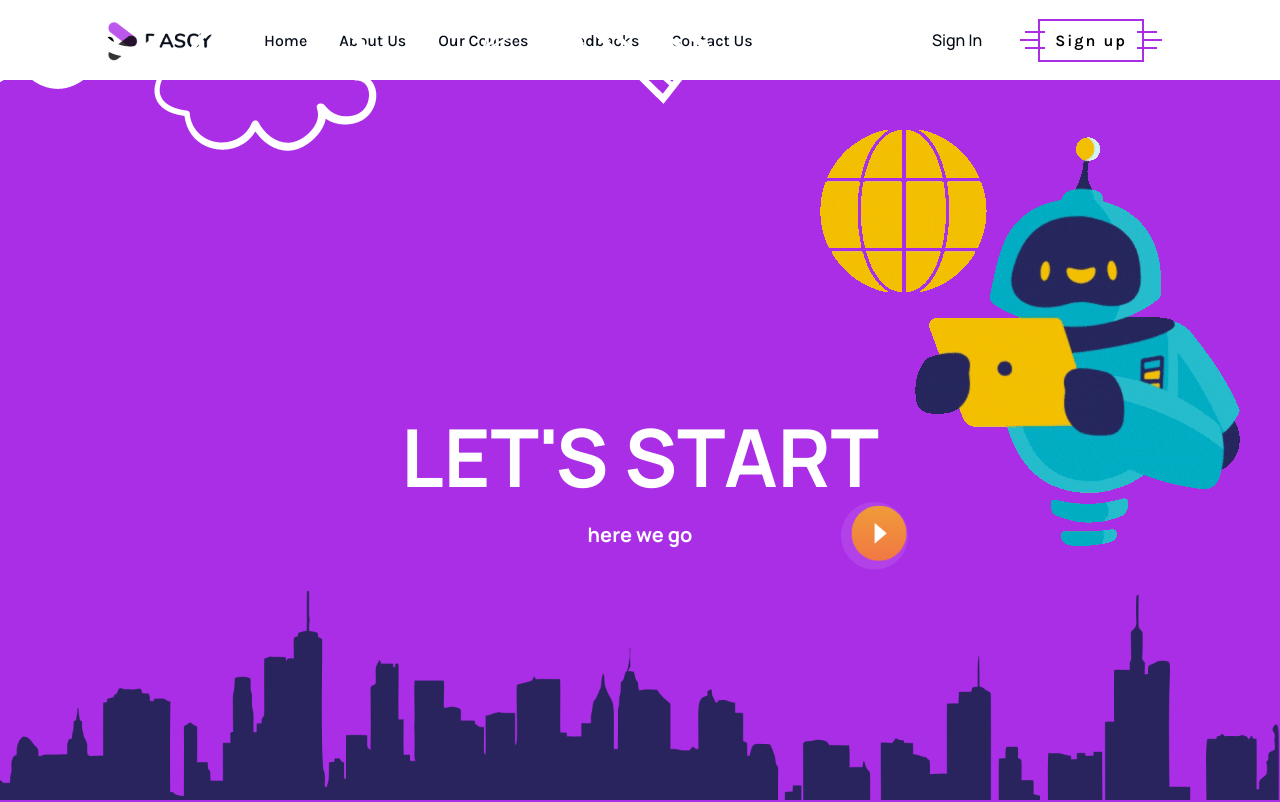
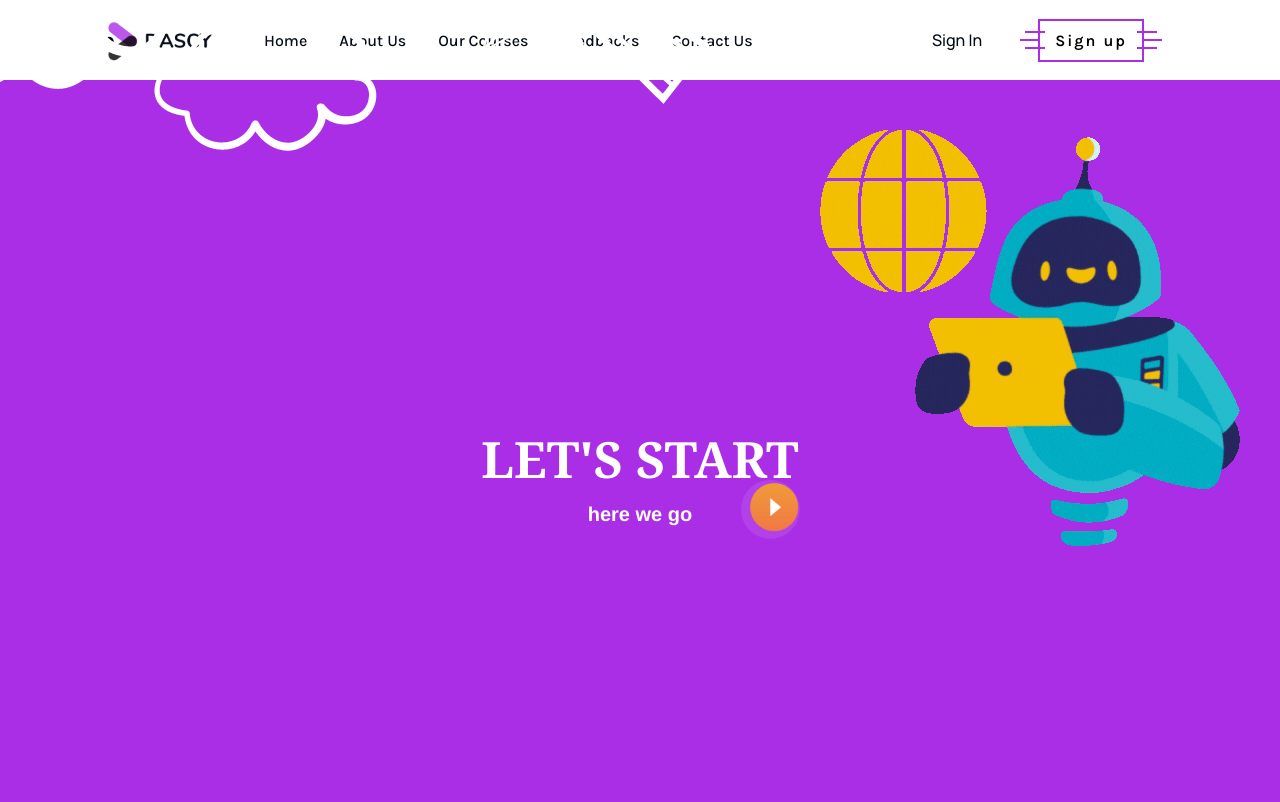
Before and after one commit to chaima1111/Dascy-platform, a React (Create React App) app in the folder dascy_frontend/: page /post/1 in a window 1280 px wide. Shown: the top 802 px of the page. Built offline with nearby package versions, Linux system fonts and the light colour scheme.

Commit message:
adding necessary modification

```diff
--- a/dascy_frontend/package.json
+++ b/dascy_frontend/package.json
@@ -25,13 +25,11 @@
     "react": "^18.2.0",
     "react-chartjs-2": "^5.2.0",
     "react-dom": "^18.2.0",
-    "react-icons": "^5.1.0",
-    "react-router-dom": "^6.22.3",
     "react-icons": "^5.0.1",
     "react-native-svg": "^15.2.0",
     "react-pro-sidebar": "^0.7.1",
     "react-router-dom": "^6.23.0",
-    "react-scripts": "5.0.1",
+    "react-scripts": "^5.0.1",
     "recharts": "^2.12.6",
     "web-vitals": "^2.1.4",
     "yup": "^1.4.0"
--- a/dascy_frontend/src/Pages/FirstPage/FirstPage.jsx
+++ b/dascy_frontend/src/Pages/FirstPage/FirstPage.jsx
@@ -19,7 +19,6 @@ const FirstPage = () => {
 
           <div className="dascy__firstPage-content__startbuttom-img">
             <Link to="/chapterOne">
-              {" "}
               <img src={startButtomImage} alt="startbuttom" />
             </Link>
           </div>
--- a/dascy_frontend/src/Pages/FirstPage/firstPage.css
+++ b/dascy_frontend/src/Pages/FirstPage/firstPage.css
@@ -27,16 +27,16 @@
 
 .dascy__firstPage-content h1 {
   font-weight: bold;
-  font-size: 80px;
+  font-size: 50px;
   margin-bottom: 10px;
-  font-family: var(--font-family);
+  font-family:Georgia, 'Times New Roman', Times, serif;
 }
 
 .dascy__firstPage-content h2 {
   font-weight: smaller;
   font-size: 20px;
   margin-bottom: 10px;
-  font-family: var(--font-family);
+  font-family:'Franklin Gothic Medium', 'Arial Narrow', Arial, sans-serif;
 }
 
 .dascy__firstPage-images__robot-img {
@@ -60,8 +60,8 @@
 }
 
 .dascy__firstPage-images__city-img {
-  opacity: 0; /* L'image est initialement invisible */
-  animation: fadeInFromBottom 2s forwards; /* Animation pour faire apparaître l'image */
+  opacity: 0;
+  animation: fadeInFromBottom 2s forwards;
   position: fixed;
   bottom: 0;
   left: 0;
@@ -69,14 +69,17 @@
 }
 
 .dascy__firstPage-content__startbuttom-img {
-
+  margin-left: 60px;
   position: absolute;
-  left: 440px;
+  left: 200px;
+  margin-top: -45px;
   top: 100px;
   cursor: pointer;
+  display: inline-block;
+  vertical-align: middle;
 }
 .dascy__firstPage-content__startbuttom-img img{
-width: 80px;
+width: 70px;
 }
 
 @keyframes fadeInFromBottom {
@@ -91,3 +94,12 @@ width: 80px;
     transform: translateY(0);
   }
 }
+
+/* Responsive styles */
+@media screen and (max-width: 768px) {
+  /* Hide the robot and city images on mobile and tablet devices */
+  .dascy__firstPage-images__robot-img,
+  .dascy__firstPage-images__city-img {
+    display: none;
+  }
+}
```
Also changed, not shown: 1 other file (tests, documents, lock files or other folders).
